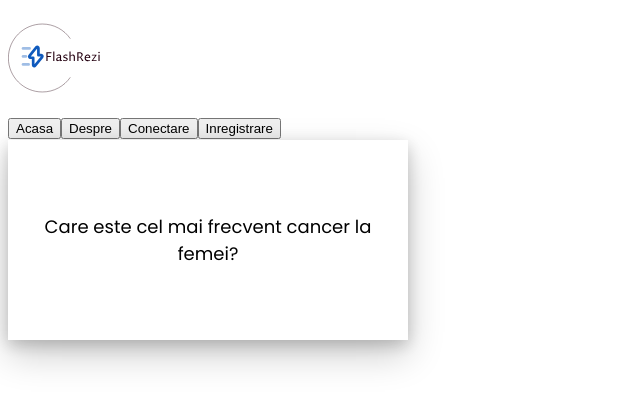
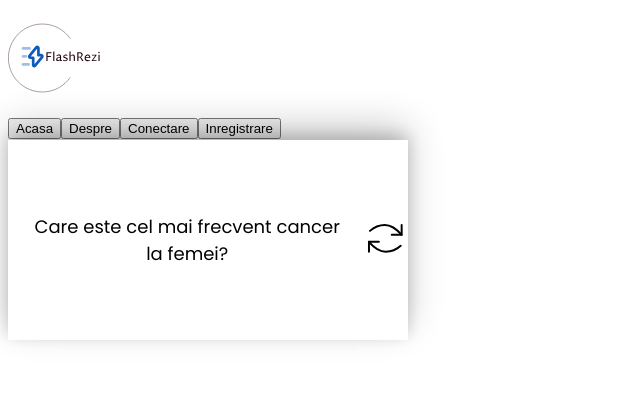
Before and after one commit to vladius9512/FlashCards, a React (Vite) app: page / in a window 1280 px wide. Shown: the top 406 px of the page, without its empty margins (0-640 px from the left). Built offline with nearby package versions, Linux system fonts and the light colour scheme.

Commit message:
Added a svg that works like a button to swap the flashcard. Will add a smooth transition between front and back

```diff
--- a/src/components/FlashCard.jsx
+++ b/src/components/FlashCard.jsx
@@ -1,10 +1,61 @@
+import { useState } from "react";
+
 function FlashCard() {
+    const [cardAnswer, setCardAnswer] = useState(false);
+    const cardClick = () => {
+        setCardAnswer(!cardAnswer);
+    };
     return (
         <div className="card-wrapper">
             <div className="card-body">
+                {!cardAnswer ? (
                     <div className="card-front">
                         <p>Care este cel mai frecvent cancer la femei?</p>
+                        <svg
+                            viewBox="0 0 21 21"
+                            xmlns="http://www.w3.org/2000/svg"
+                            fill="#000000"
+                            width={50}
+                            onClick={cardClick}
+                        >
+                            <g id="SVGRepo_bgCarrier" strokeWidth="0"></g>
+                            <g
+                                id="SVGRepo_tracerCarrier"
+                                strokeLinecap="round"
+                                strokeLinejoin="round"
+                            ></g>
+                            <g id="SVGRepo_iconCarrier">
+                                {" "}
+                                <g
+                                    fill="none"
+                                    fillRule="evenodd"
+                                    stroke="#000000"
+                                    strokeLinecap="round"
+                                    strokeLinejoin="round"
+                                    transform="matrix(0 1 -1 0 18.5 2.5)"
+                                >
+                                    {" "}
+                                    <g transform="matrix(0 -1 1 0 .5 16.5)">
+                                        {" "}
+                                        <path
+                                            d="m16 0v5h-5"
+                                            transform="matrix(0 1 1 0 11 -11)"
+                                        ></path>{" "}
+                                        <path d="m16 5c-2.8366699-3.33333333-5.6700033-5-8.5-5-2.82999674 0-5.32999674 1-7.5 3"></path>{" "}
+                                    </g>{" "}
+                                    <g transform="matrix(0 1 -1 0 14 1)">
+                                        {" "}
+                                        <path
+                                            d="m16 0v5h-5"
+                                            transform="matrix(0 1 1 0 11 -11)"
+                                        ></path>{" "}
+                                        <path d="m16 5c-2.8366699-3.33333333-5.6700033-5-8.5-5-2.82999674 0-5.32999674 1-7.5 3"></path>{" "}
+                                    </g>{" "}
+                                </g>{" "}
+                            </g>
+                        </svg>
                     </div>
+                ) : (
                     <div className="card-back">
                         <div className="svg-wrapper">
                             <svg
@@ -13,43 +64,87 @@ function FlashCard() {
                                 xmlns="http://www.w3.org/2000/svg"
                                 width={150}
                             >
-                            <g id="SVGRepo_bgCarrier" stroke-width="0"></g>
+                                <g id="SVGRepo_bgCarrier" strokeWidth="0"></g>
                                 <g
                                     id="SVGRepo_tracerCarrier"
-                                stroke-linecap="round"
-                                stroke-linejoin="round"
+                                    strokeLinecap="round"
+                                    strokeLinejoin="round"
                                 ></g>
                                 <g id="SVGRepo_iconCarrier">
                                     <path
                                         d="M6 3H8M18 3H16M16 3H8M16 3V8M8 3V8M8 8V17C8 19.2091 9.79086 21 12 21V21C14.2091 21 16 19.2091 16 17V8M8 8H16"
                                         stroke="#000000"
-                                    stroke-linecap="round"
-                                    stroke-linejoin="round"
-                                    stroke-width="2"
+                                        strokeLinecap="round"
+                                        strokeLinejoin="round"
+                                        strokeWidth="2"
                                     ></path>
                                     <path
                                         d="M13.0007 12.0007L13 12"
                                         stroke="#000000"
-                                    stroke-linecap="round"
-                                    stroke-linejoin="round"
-                                    stroke-width="2"
+                                        strokeLinecap="round"
+                                        strokeLinejoin="round"
+                                        strokeWidth="2"
                                     ></path>
                                     <path
                                         d="M11.0007 16.0007L11 16"
                                         stroke="#000000"
-                                    stroke-linecap="round"
-                                    stroke-linejoin="round"
-                                    stroke-width="2"
+                                        strokeLinecap="round"
+                                        strokeLinejoin="round"
+                                        strokeWidth="2"
                                     ></path>
                                 </g>
                             </svg>
                         </div>
                         <p>
-                        Lorem ipsum dolor sit amet, consectetur adipiscing elit,
-                        sed do eiusmod tempor incididunt ut labore et dolore
-                        magna aliqua
+                            Lorem ipsum dolor sit amet, consectetur adipiscing
+                            elit, sed do eiusmod tempor incididunt ut labore et
+                            dolore magna aliqua
                         </p>
+                        <svg
+                            viewBox="0 0 21 21"
+                            xmlns="http://www.w3.org/2000/svg"
+                            fill="#000000"
+                            width={100}
+                            onClick={cardClick}
+                        >
+                            <g id="SVGRepo_bgCarrier" strokeWidth="0"></g>
+                            <g
+                                id="SVGRepo_tracerCarrier"
+                                strokeLinecap="round"
+                                strokeLinejoin="round"
+                            ></g>
+                            <g id="SVGRepo_iconCarrier">
+                                {" "}
+                                <g
+                                    fill="none"
+                                    fillRule="evenodd"
+                                    stroke="#000000"
+                                    strokeLinecap="round"
+                                    strokeLinejoin="round"
+                                    transform="matrix(0 1 -1 0 18.5 2.5)"
+                                >
+                                    {" "}
+                                    <g transform="matrix(0 -1 1 0 .5 16.5)">
+                                        {" "}
+                                        <path
+                                            d="m16 0v5h-5"
+                                            transform="matrix(0 1 1 0 11 -11)"
+                                        ></path>{" "}
+                                        <path d="m16 5c-2.8366699-3.33333333-5.6700033-5-8.5-5-2.82999674 0-5.32999674 1-7.5 3"></path>{" "}
+                                    </g>{" "}
+                                    <g transform="matrix(0 1 -1 0 14 1)">
+                                        {" "}
+                                        <path
+                                            d="m16 0v5h-5"
+                                            transform="matrix(0 1 1 0 11 -11)"
+                                        ></path>{" "}
+                                        <path d="m16 5c-2.8366699-3.33333333-5.6700033-5-8.5-5-2.82999674 0-5.32999674 1-7.5 3"></path>{" "}
+                                    </g>{" "}
+                                </g>{" "}
+                            </g>
+                        </svg>
                     </div>
+                )}
             </div>
         </div>
     );
--- a/src/index.css
+++ b/src/index.css
@@ -25,7 +25,7 @@ body{
     width: 100%;
     height: 100%;
     text-align: center;
-    transition: transform 0.6s;
+    transition: transform all 0.6s;
     transform-style: preserve-3d;
     box-shadow: 0 15px 35px rgba(0,0,0,0.2),0 5px 15px rgba(0,0,0,0.19);
   }
@@ -34,7 +34,7 @@ body{
       position: absolute;
     width: 100%;
     height: 100%;
-    backface-visibility: hidden;
+    backface-visibility:hidden;
     -webkit-backface-visibility: hidden;
     display:flex;
     justify-content: center;
@@ -45,9 +45,12 @@ body{
     font-size: large;
     margin: 0.5rem 1rem;
   }
+  .card-front{
+    transform: rotateX(180deg);
+  }
   .card-back {
     transform: rotateX(180deg);
   }
-  .card-wrapper:hover .card-body {
+  .card-wrapper .card-body {
     transform: rotateX(180deg);
   }
```
Also changed, not shown: src/components/Navigation.jsx (+16 -16 lines). Lines whose indentation alone changed are shown as unchanged.
